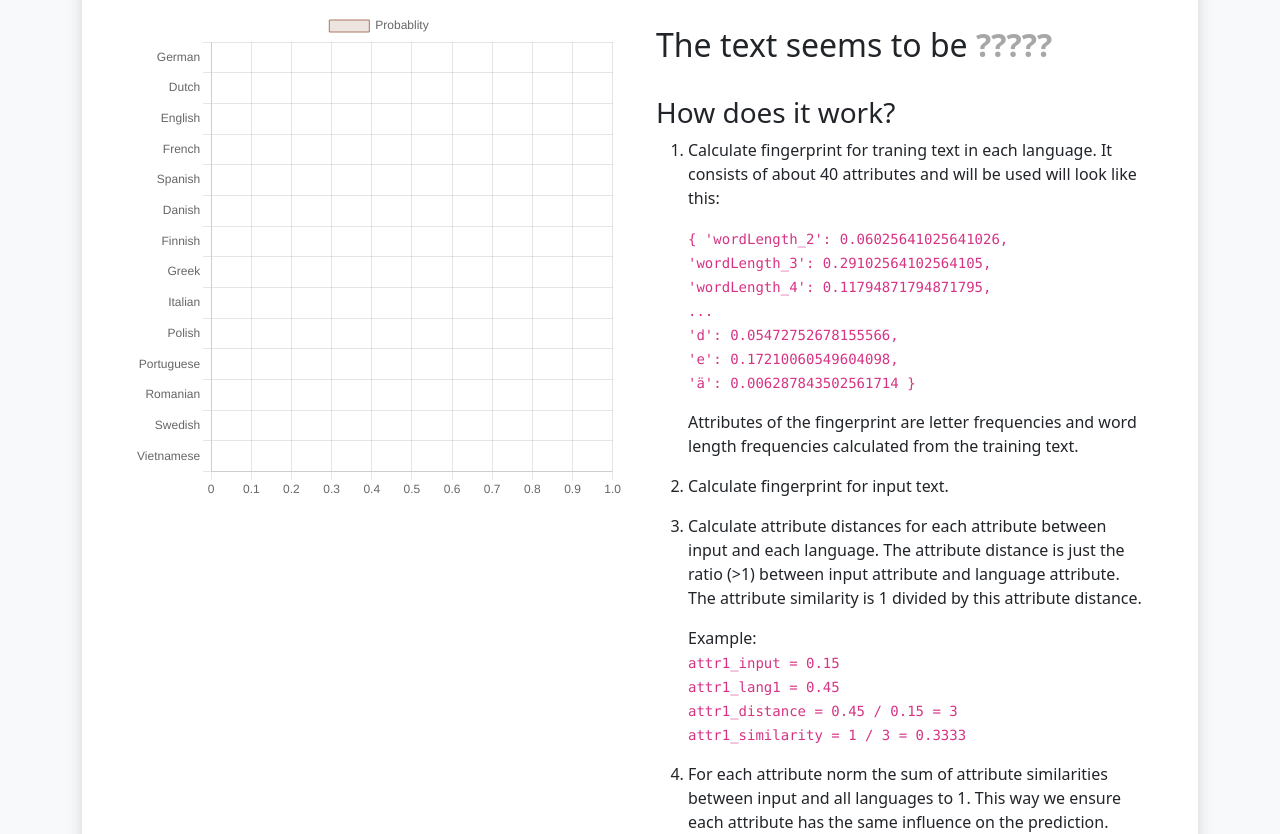
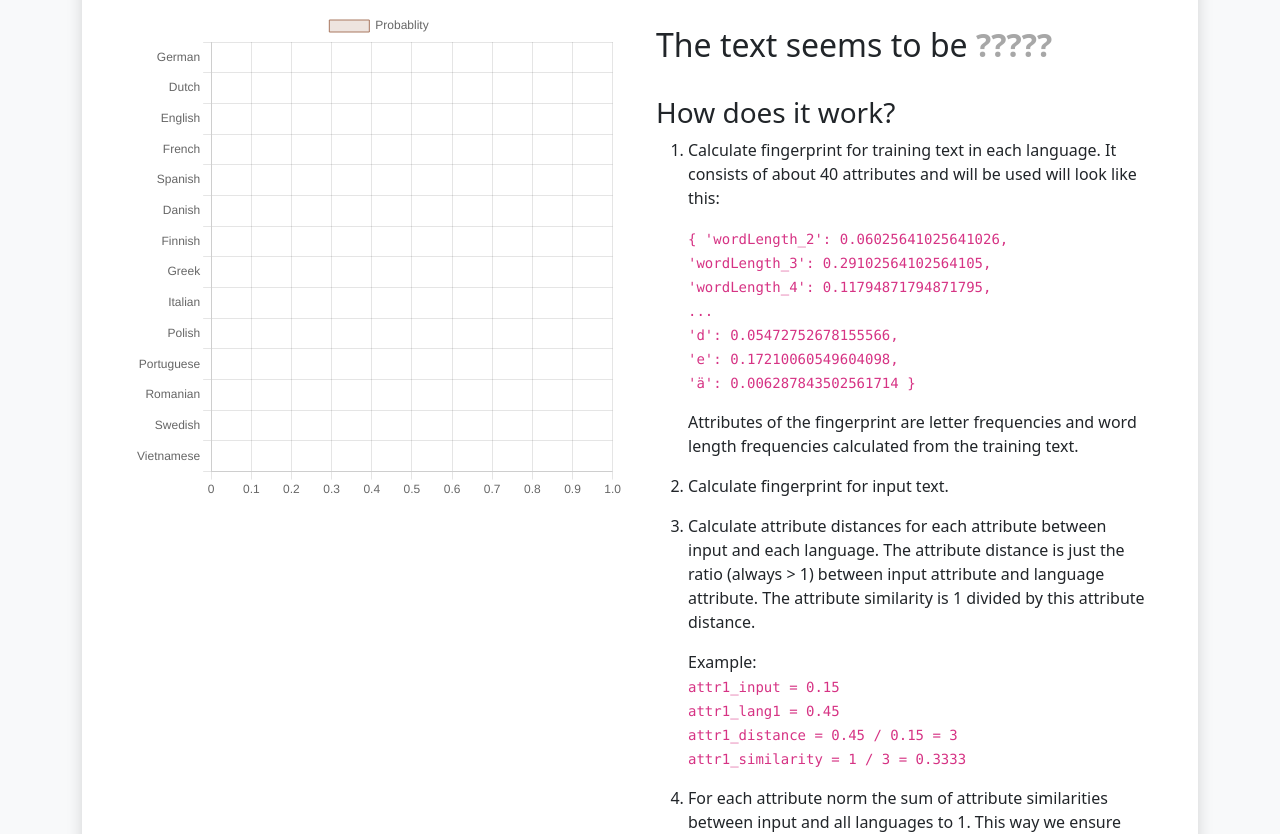
Before and after one commit to tadeohepperle/2021-09-02-sprache-automatisch-erkennen, a website with bundled scripts: page docs/index.html in a window 1280 px wide. Shown: the part 760-1594 px from the top of the page. Built offline with nearby package versions, Linux system fonts and the light colour scheme.

Commit message:
html update

```diff
--- a/docs/index.html
+++ b/docs/index.html
@@ -67,7 +67,7 @@
               <ol>
                 <li>
                   <p>
-                    Calculate fingerprint for traning text in each language. It
+                    Calculate fingerprint for training text in each language. It
                     consists of about 40 attributes and will be used will look
                     like this:
                   </p>
@@ -90,9 +90,9 @@
                   <p>
                     Calculate attribute distances for each attribute between
                     input and each language. The attribute distance is just the
-                    ratio (>1) between input attribute and language attribute.
-                    The attribute similarity is 1 divided by this attribute
-                    distance.
+                    ratio (always > 1) between input attribute and language
+                    attribute. The attribute similarity is 1 divided by this
+                    attribute distance.
                   </p>
                   <p>
                     Example:<br />
```
